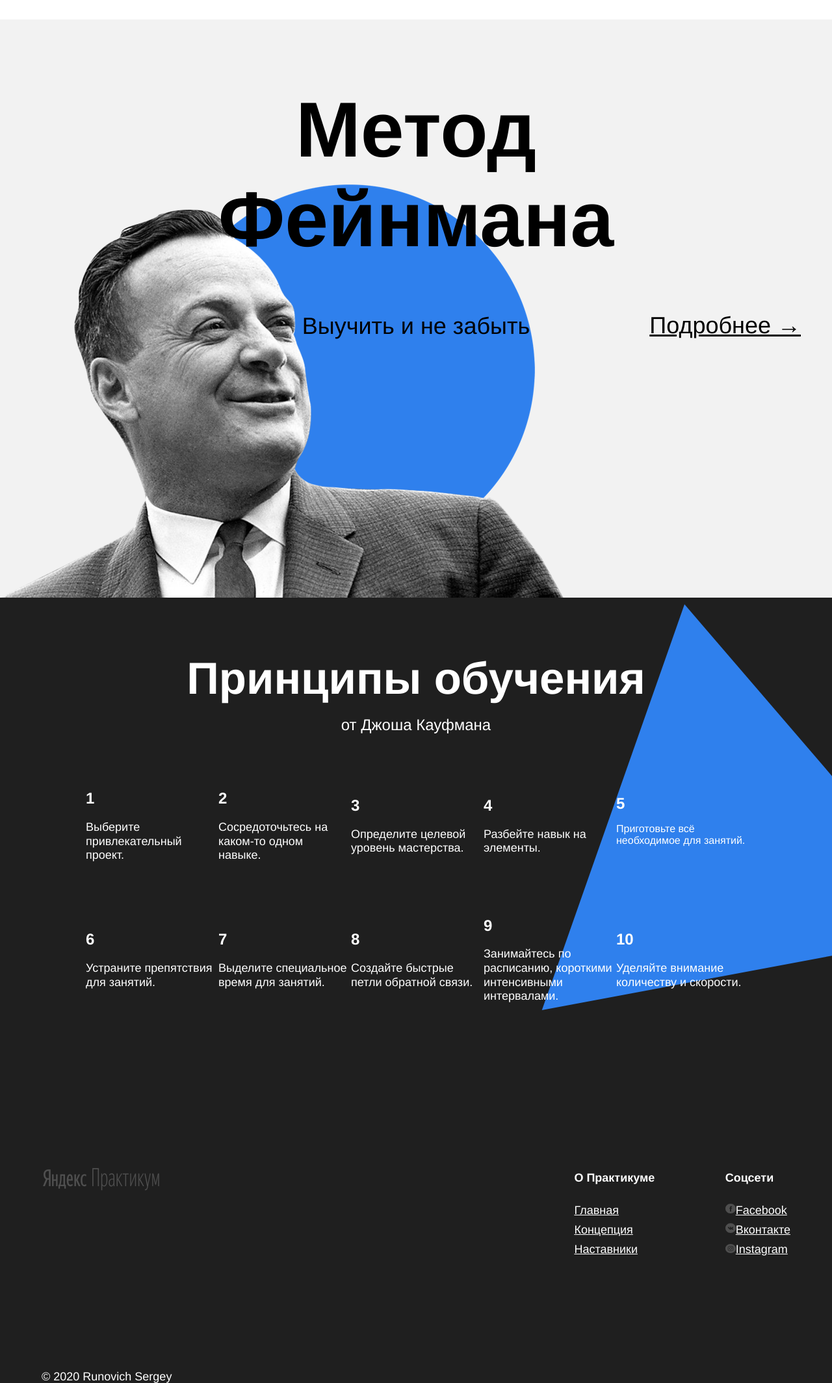
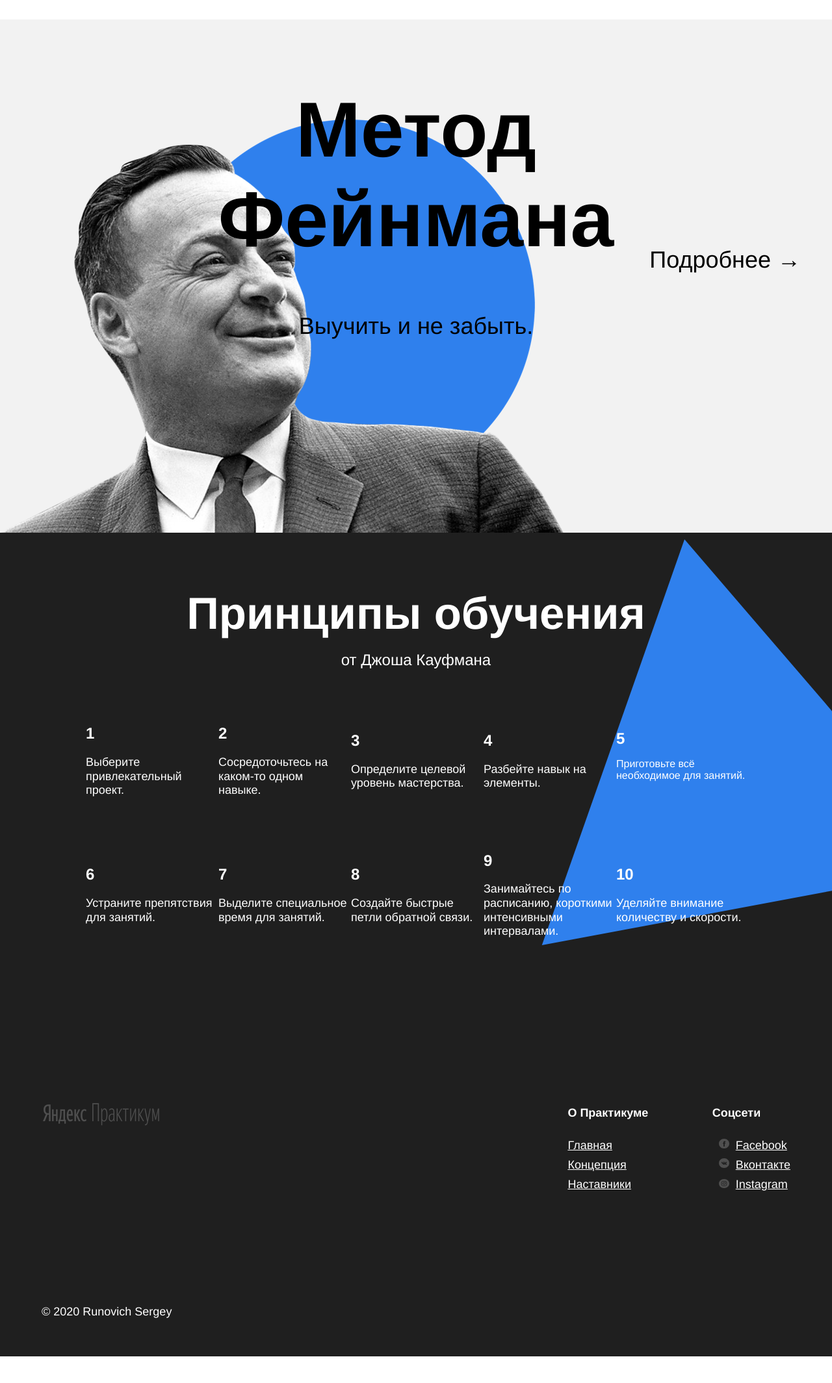
Before and after one commit to sergeykin1997/how-to-learn, a plain HTML site: page index.html in a window 1280 px wide. Shown: the part 2340-4469 px from the top of the page at 65% size. After the commit the page ends 4428 px from the top, so only its background shows below. Drawn offline with Linux system fonts and the light colour scheme.

Commit message:
практическая работа номер изменения

```diff
--- a/index.html
+++ b/index.html
@@ -71,9 +71,9 @@
       </section>
 
       <section class="feynman">
-        <h2 class = "feynman__title"><span class = 'feynman__span '>Метод </span> Фейнмана</h2>
-        <h3 class = "feynman__subtitle">Выучить и не забыть</h3>
-        <a class = "feynman__link" href="#">Подробнее →</a>
+        <h3 class="feynman__title">Метод Фейнмана</h3>
+        <h4 class="feynman__subtitle">Выучить и не забыть.</h4>
+        <a href="#" class="feynman__link">Подробнее →</a>
       </section>
 
       <section class="kaufman">
@@ -148,9 +148,9 @@
       <div class="footer__column footer__column_content_social">
         <h5 class="footer__column-heading">Соцсети</h5>
         <ul class="footer__list">
-          <li><a class="link footer__link" href="#"><img class="link footer__link" src="./images/facebook_color_white.svg" alt="Facebook">Facebook</a></li>
-          <li><a class="link footer__link" href="#"><img class="link footer__link" src="./images/vk_color_white.svg" alt="Вконтакте">Вконтакте</a></li>
-          <li><a class="link footer__link" href="#"><img class="link footer__link" src="./images/instagram_color_white.svg" alt="Instagram">Instagram</a></li>
+          <li><a class="link footer__link" href="#"><img class="social-icon" src="../how-to-learn/images/facebook_color_white.svg" alt="Facebook">Facebook</a></li>
+          <li><a class="link footer__link" href="#"><img class="social-icon" src="../how-to-learn/images/vk_color_white.svg" alt="Вконтакте">Вконтакте</a></li>
+          <li><a class="link footer__link" href="#"><img class="social-icon" src="../how-to-learn/images/instagram_color_white.svg" alt="Instagram">Instagram</a></li>
         </ul>
       </div>
     </div>
--- a/styles/style.css
+++ b/styles/style.css
@@ -189,48 +189,56 @@ display: flex;
   font-size: 18px;
   font-weight: normal;
 }
+
 .feynman {
+  height: 790px;
+  background-color: #f2f2f2;
+  position: relative;
   display: flex;
   flex-direction: column;
-  align-items: center;
-  background-image: url('../images/feynman.png');
-  background-repeat: no-repeat;
-  height: 790px;
+  background-image: url(../images/feynman.png);
   background-size: 867px 637px;
   background-position: left bottom;
-  background-color: #f2f2f2;
-  position: relative;
-  padding-top: 100px;
+  background-repeat: no-repeat;
+}
+
+.feynman__image {
+  background-image: url(../images/feynman.png);
+  width: 867px;
+  height: 637px;
+  position: absolute;
+  left: 0;
+  bottom: 0;
 }
 
 .feynman__title {
   width: 648px;
+  margin: 100px auto 0;
+  text-align: center;
   line-height: 1.15;
   font-size: 120px;
   font-weight: bold;
-  margin: 0;
-  text-align: center;
 }
 
 .feynman__subtitle {
+  margin: 70px auto 0;
+  text-align: center;
+  justify-content: center;
   line-height: 51px;
   font-size: 36px;
   font-weight: normal;
-  margin: 0;
-  padding-top: 70px;
 }
 
 .feynman__link {
+  position: absolute;
+  right: 48px;
+  bottom: 50%;
+  text-decoration: none;
+  color: black;
   line-height: 51px;
   font-size: 36px;
   font-weight: normal;
-  position: absolute;
-  right: 48px;
-  color: black;
-  top: 50%;
-
 }
-
 
 .table__cell_theme_dark {
   width: 200px;
@@ -373,6 +381,6 @@ display: flex;
   font-size: 18px;
 }
 
-.footer__social-icon {
+.social-icon {
   padding: 0 10px;
 }
```
